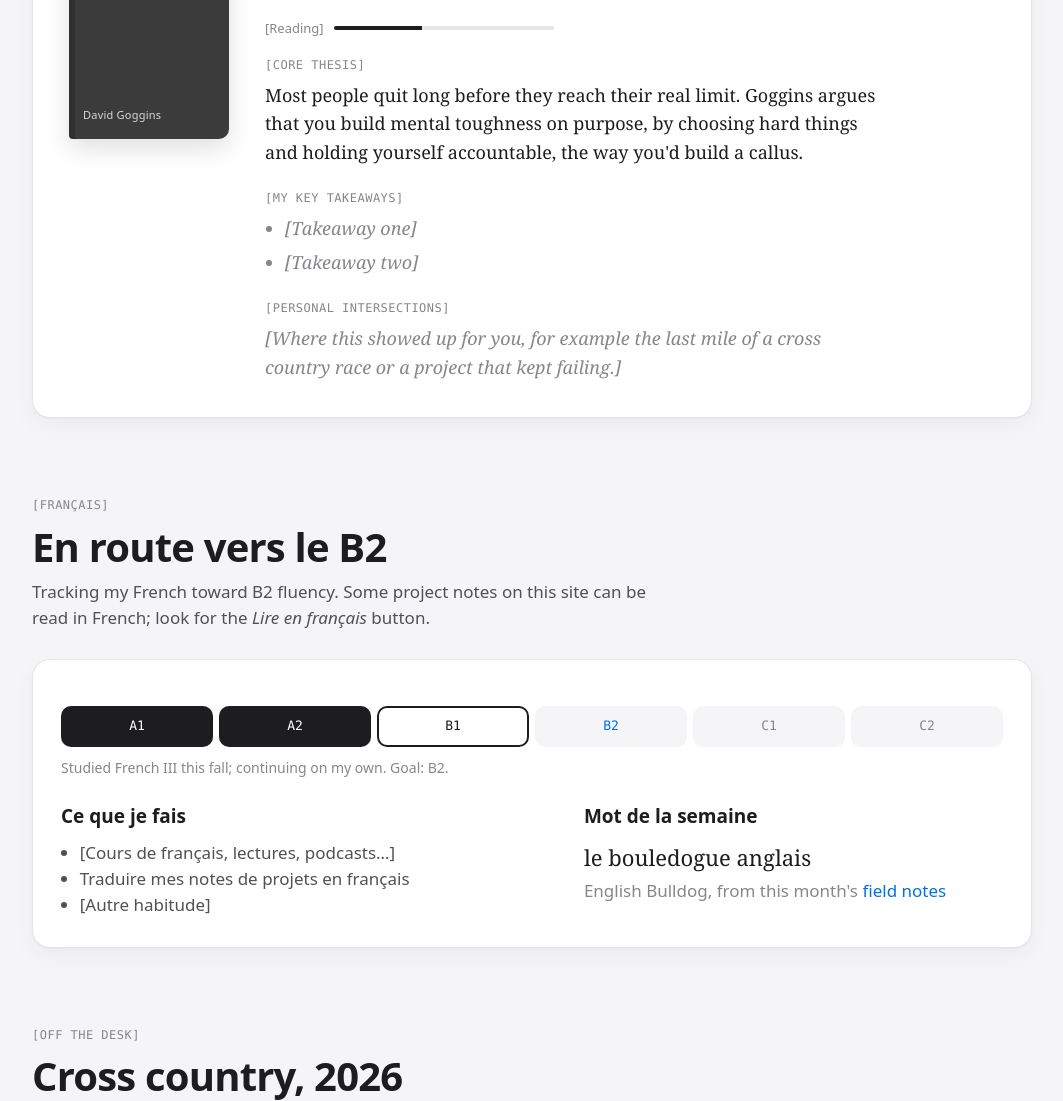
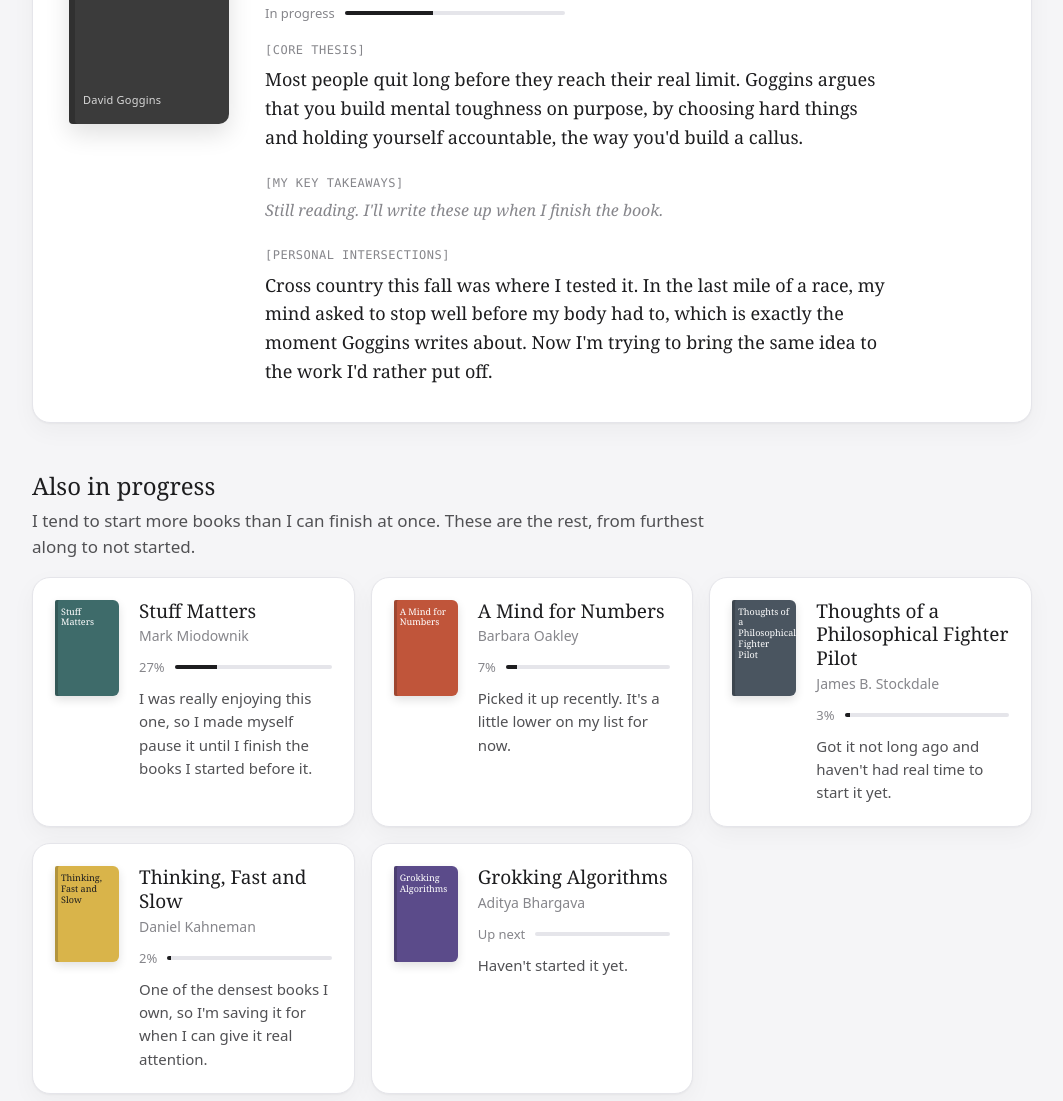
Before and after one commit to GubbGub/GubbGub.github.io, a plain HTML site: page index.html in a window 1280 px wide. Shown: the part 6363-7464 px from the top of the page, without its empty margins (108-1171 px from the left). Drawn offline with Linux system fonts and the light colour scheme.

Commit message:
Reading log: fill in personal notes, add an 'Also in progress' shelf
- Takeaways become a 'still reading' note instead of [bracket] placeholders
- Personal intersections written for Code and Can't Hurt Me
- New shelf: Stuff Matters, A Mind for Numbers, Thoughts of a Philosophical
  Fighter Pilot, Thinking Fast and Slow, Grokking Algorithms

```diff
--- a/index.html
+++ b/index.html
@@ -27,7 +27,7 @@
   <link rel="apple-touch-icon" href="apple-touch-icon.png">
 
   <!-- LEARN: the styles now live in their own file so every page can share them. -->
-  <link rel="stylesheet" href="style.css?v=2026-11-21f">
+  <link rel="stylesheet" href="style.css?v=2026-11-21g">
   <!-- LEARN: this tiny script runs BEFORE the page draws. It reads the visitor's saved choice
        and applies it right away, so the page never flashes the wrong colors on load.
        If they never chose, it follows their device setting. -->
@@ -275,17 +275,11 @@
           </dl>
           <dl class="note">
             <dt class="tag">My key takeaways</dt>
-            <dd>
-              <ul>
-                <li class="placeholder">[Takeaway one]</li>
-                <li class="placeholder">[Takeaway two]</li>
-                <li class="placeholder">[Takeaway three]</li>
-              </ul>
-            </dd>
+            <dd class="wip">Still reading. I'll write these up when I finish the book.</dd>
           </dl>
           <dl class="note">
             <dt class="tag">Personal intersections</dt>
-            <dd>This book is why I wasn't scared of the circuit board on my counter. Once you've seen a computer built out of relays on paper, a 28-pin chip is just more of the same idea. <span class="placeholder">[Add your own thoughts.]</span></dd>
+            <dd>This book is why I wasn't scared of the circuit board on my counter. Once you've seen a computer built out of relays on paper, a 28-pin chip is just more of the same idea. It also connects straight to Claude Shannon, October's Portrait: the whole book rests on his 1937 idea that switches can do logic.</dd>
           </dl>
         </div>
       </article>
@@ -299,7 +293,7 @@
           <span class="tag">Discipline</span>
           <h3>Can't Hurt Me</h3>
           <p class="byline">Master Your Mind and Defy the Odds · David Goggins</p>
-          <div class="progress"><span>[Reading]</span><span class="bar"><i style="width:40%"></i></span></div>
+          <div class="progress"><span>In progress</span><span class="bar"><i style="width:40%"></i></span></div>
 
           <dl class="note">
             <dt class="tag">Core thesis</dt>
@@ -307,19 +301,68 @@
           </dl>
           <dl class="note">
             <dt class="tag">My key takeaways</dt>
-            <dd>
-              <ul>
-                <li class="placeholder">[Takeaway one]</li>
-                <li class="placeholder">[Takeaway two]</li>
-              </ul>
-            </dd>
+            <dd class="wip">Still reading. I'll write these up when I finish the book.</dd>
           </dl>
           <dl class="note">
             <dt class="tag">Personal intersections</dt>
-            <dd class="placeholder">[Where this showed up for you, for example the last mile of a cross country race or a project that kept failing.]</dd>
+            <dd>Cross country this fall was where I tested it. In the last mile of a race, my mind asked to stop well before my body had to, which is exactly the moment Goggins writes about. Now I'm trying to bring the same idea to the work I'd rather put off.</dd>
           </dl>
         </div>
       </article>
+
+      <!-- LEARN: the "shelf" is a CSS grid of small cards for books I've only just started.
+           Each progress bar's width is set inline (style="width:27%") so it matches how far I am. -->
+      <div class="shelf-head">
+        <h3>Also in progress</h3>
+        <p>I tend to start more books than I can finish at once. These are the rest, from furthest along to not started.</p>
+      </div>
+      <div class="shelf">
+        <article class="card shelf-book">
+          <div class="cover mini stuff" aria-hidden="true"><b>Stuff Matters</b></div>
+          <div>
+            <h4>Stuff Matters</h4>
+            <p class="byline">Mark Miodownik</p>
+            <div class="progress"><span>27%</span><span class="bar"><i style="width:27%"></i></span></div>
+            <p>I was really enjoying this one, so I made myself pause it until I finish the books I started before it.</p>
+          </div>
+        </article>
+        <article class="card shelf-book">
+          <div class="cover mini numbers" aria-hidden="true"><b>A Mind for Numbers</b></div>
+          <div>
+            <h4>A Mind for Numbers</h4>
+            <p class="byline">Barbara Oakley</p>
+            <div class="progress"><span>7%</span><span class="bar"><i style="width:7%"></i></span></div>
+            <p>Picked it up recently. It's a little lower on my list for now.</p>
+          </div>
+        </article>
+        <article class="card shelf-book">
+          <div class="cover mini stockdale" aria-hidden="true"><b>Thoughts of a Philosophical Fighter Pilot</b></div>
+          <div>
+            <h4>Thoughts of a Philosophical Fighter Pilot</h4>
+            <p class="byline">James B. Stockdale</p>
+            <div class="progress"><span>3%</span><span class="bar"><i style="width:3%"></i></span></div>
+            <p>Got it not long ago and haven't had real time to start it yet.</p>
+          </div>
+        </article>
+        <article class="card shelf-book">
+          <div class="cover mini kahneman" aria-hidden="true"><b>Thinking, Fast and Slow</b></div>
+          <div>
+            <h4>Thinking, Fast and Slow</h4>
+            <p class="byline">Daniel Kahneman</p>
+            <div class="progress"><span>2%</span><span class="bar"><i style="width:2%"></i></span></div>
+            <p>One of the densest books I own, so I'm saving it for when I can give it real attention.</p>
+          </div>
+        </article>
+        <article class="card shelf-book">
+          <div class="cover mini grokking" aria-hidden="true"><b>Grokking Algorithms</b></div>
+          <div>
+            <h4>Grokking Algorithms</h4>
+            <p class="byline">Aditya Bhargava</p>
+            <div class="progress"><span>Up next</span><span class="bar"><i style="width:0%"></i></span></div>
+            <p>Haven't started it yet.</p>
+          </div>
+        </article>
+      </div>
     </section>
 
     <!-- ===================== FRENCH ===================== -->
--- a/style.css
+++ b/style.css
@@ -373,10 +373,30 @@ img { max-width: 100%; display: block; }
 .note ul { margin: 0; padding-left: 1.1em; }
 .note li + li { margin-top: 6px; }
 .placeholder { color: var(--ink-3); font-style: italic; }
+.note dd.wip { color: var(--ink-3); font-style: italic; font-size: 16px; }   /* "still reading" notes */
 
 .progress { display: flex; align-items: center; gap: 10px; font-size: 13px; color: var(--ink-3); margin-bottom: 18px; }
 .bar { flex: 1; max-width: 220px; height: 4px; border-radius: 4px; background: var(--line); overflow: hidden; }
 .bar i { display: block; height: 100%; background: var(--ink); }
+
+/* "Also in progress" shelf: small cards in a two-column grid that drops to one column on phones.
+   LEARN: repeat(auto-fit, minmax(320px, 1fr)) means "as many columns as fit, each at least 320px". */
+.shelf-head { margin: 44px 0 16px; }
+.shelf-head h3 { font-family: var(--serif); font-weight: 500; font-size: 24px; margin: 0 0 4px; }
+.shelf-head p { margin: 0; color: var(--ink-2); max-width: 40em; }
+.shelf { display: grid; grid-template-columns: repeat(auto-fit, minmax(320px, 1fr)); gap: 16px; }
+.shelf-book { display: grid; grid-template-columns: 64px 1fr; gap: 20px; padding: 22px; align-items: start; }
+.shelf-book h4 { font-family: var(--serif); font-weight: 500; font-size: 19px; line-height: 1.25; margin: 0 0 2px; }
+.shelf-book .byline { color: var(--ink-3); font-size: 14px; margin: 0 0 10px; }
+.shelf-book .progress { margin-bottom: 10px; }
+.shelf-book p:last-child { margin: 0; font-size: 15px; color: var(--ink-2); line-height: 1.55; }
+.cover.mini { padding: 7px 6px; border-radius: 2px 6px 6px 2px; box-shadow: inset 3px 0 0 rgba(0,0,0,.18), 0 4px 10px rgba(0,0,0,.12); }
+.cover.mini b { font-size: 9px; line-height: 1.2; }
+.cover.stuff { background: #3E6B6A; }
+.cover.numbers { background: #C0553A; }
+.cover.stockdale { background: #4A5560; }
+.cover.kahneman { background: #D9B44A; color: #1D1D1F; }
+.cover.grokking { background: #5B4B8A; }
 
 /* ================================================================
    FRENCH
@@ -435,7 +455,7 @@ footer a { color: var(--ink-2); }
 @media (max-width: 760px) {
   .projects, .french-grid, .athlete { grid-template-columns: 1fr; }
   .book { grid-template-columns: 1fr; gap: 20px; padding: 26px; }
-  .cover { width: 120px; }
+  .cover:not(.mini) { width: 120px; }
   .card { padding: 22px; }
   .log { grid-template-columns: 1fr; gap: 2px; }
   .hero { padding-top: 56px; }
```
Also changed, not shown: archive.html (+1 -1 lines), tariffs.html (+1 -1 lines).
